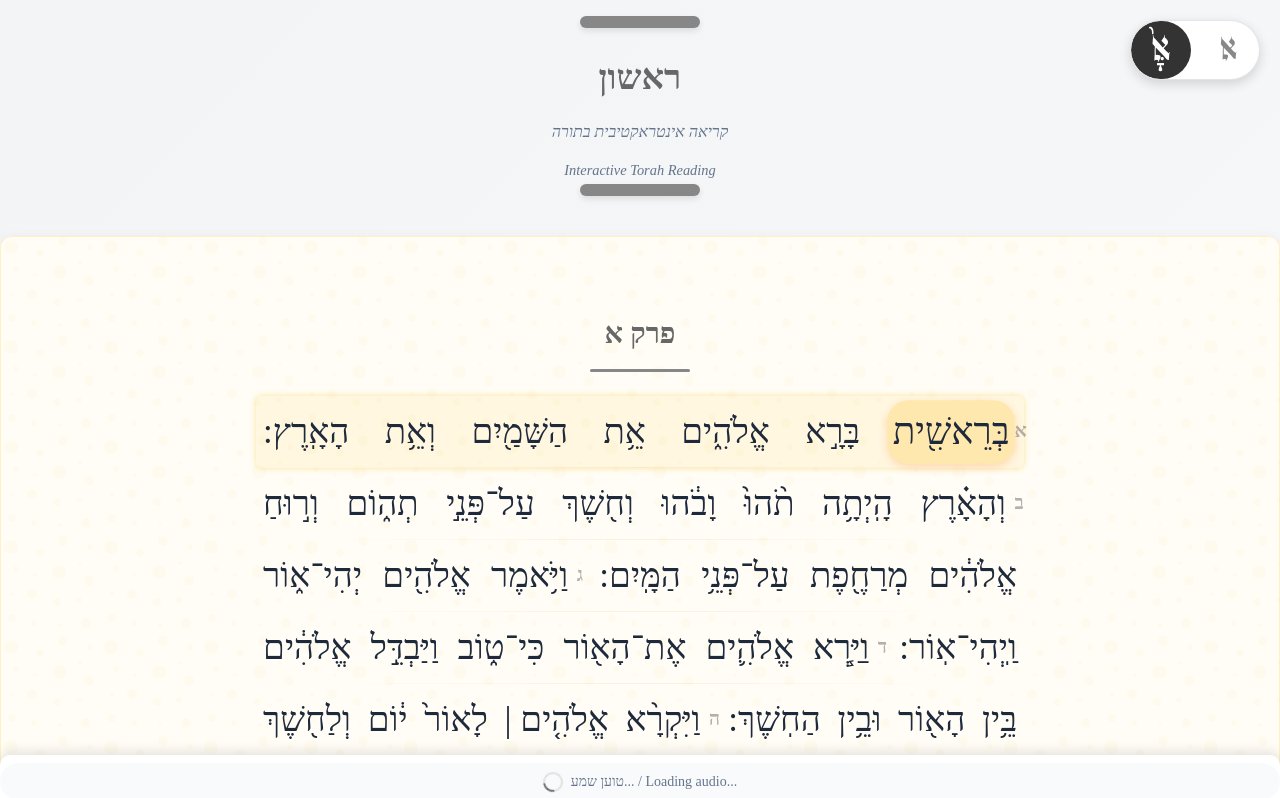
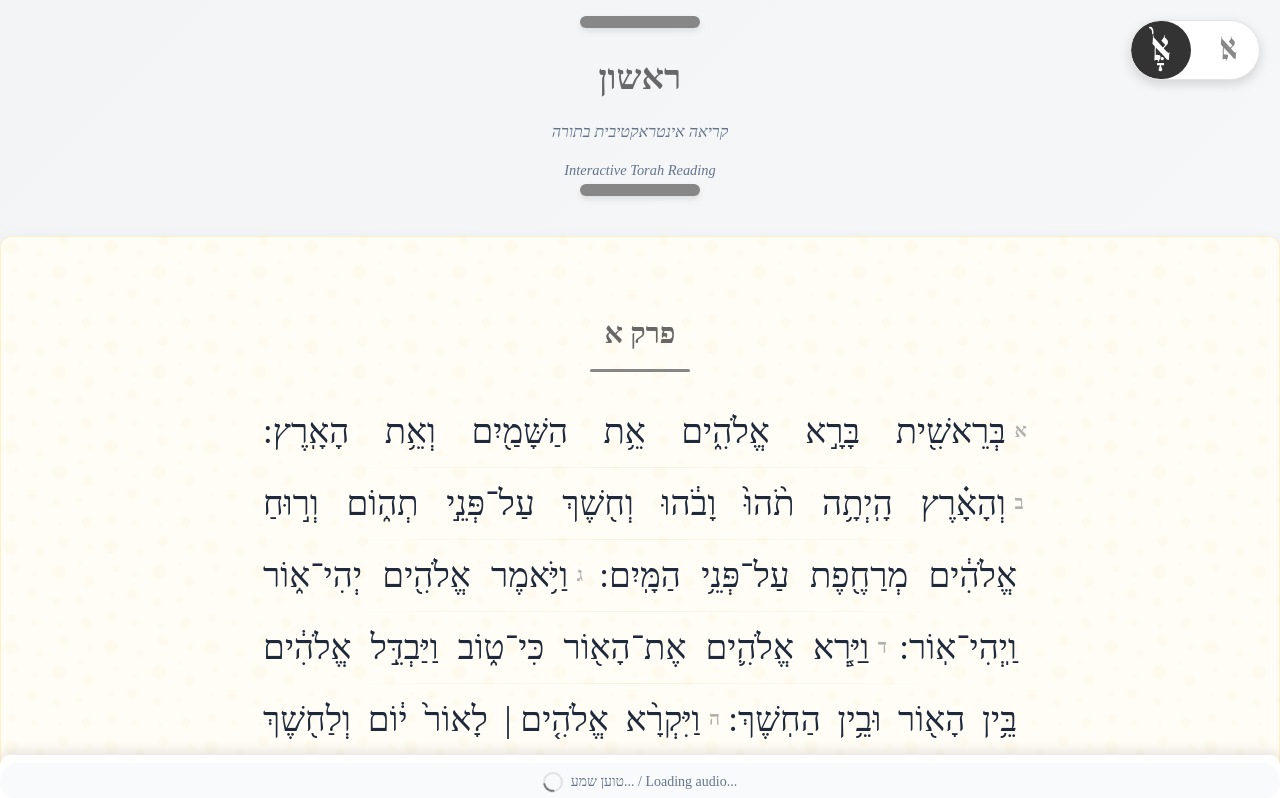
Before and after one commit to nbarkoch/torah-highlight-app, a React (Vite) app: page / in a window 1280 px wide. Shown: the top 798 px of the page. Built offline with nearby package versions, Linux system fonts and the light colour scheme; a web font is replaced by a local one.

Commit message:
refactor find word

```diff
--- a/src/core/hooks/useAudiSync.ts
+++ b/src/core/hooks/useAudiSync.ts
@@ -1,4 +1,4 @@
-import { useState, useEffect, useRef } from "react";
+import { useEffect, useRef } from "react";
 import type { ProcessedWord } from "../models/Parasha";
 import { findCurrentWord, getAllWords } from "../services/highlightService";
 
@@ -6,24 +6,21 @@ interface UseAudioSyncProps {
   verses: { words: ProcessedWord[] }[];
   isPlaying: boolean;
   currentTime: number;
+  setHighlightedWordId: (wordId: string | null) => void;
 }
 
 export const useAudioSync = ({
   verses,
   isPlaying,
   currentTime,
+  setHighlightedWordId,
 }: UseAudioSyncProps) => {
-  const [highlightedWordId, setHighlightedWordId] = useState<string | null>(
-    null
-  );
   const words = useRef(getAllWords(verses));
 
   useEffect(() => {
-    const currentWord = findCurrentWord(words.current, currentTime);
-    setHighlightedWordId(currentWord?.id || null);
-  }, [currentTime, isPlaying]);
-
-  return {
-    highlightedWordId,
-  };
+    if (isPlaying) {
+      const currentWord = findCurrentWord(words.current, currentTime);
+      setHighlightedWordId(currentWord?.id || null);
+    }
+  }, [currentTime, isPlaying, setHighlightedWordId]);
 };
--- a/src/pages/AliyahReadingPage.tsx
+++ b/src/pages/AliyahReadingPage.tsx
@@ -95,11 +95,15 @@ const AliyahReader = ({ aliyahData }: AliyahReaderProps) => {
     }
   };
 
-  // Platform-agnostic synchronization logic
-  const { highlightedWordId } = useAudioSync({
+  const [highlightedWordId, setHighlightedWordId] = useState<string | null>(
+    null
+  );
+
+  useAudioSync({
     verses: aliyahData.verses,
     isPlaying,
     currentTime,
+    setHighlightedWordId,
   });
 
   const [showPlainText, setShowPlainText] = useState(false);
@@ -107,6 +111,7 @@ const AliyahReader = ({ aliyahData }: AliyahReaderProps) => {
   const handleWordClick = (clickedWord?: ProcessedWord) => {
     if (clickedWord) {
       seek(clickedWord.startTime);
+      setHighlightedWordId(clickedWord.id);
     }
   };
 
```
